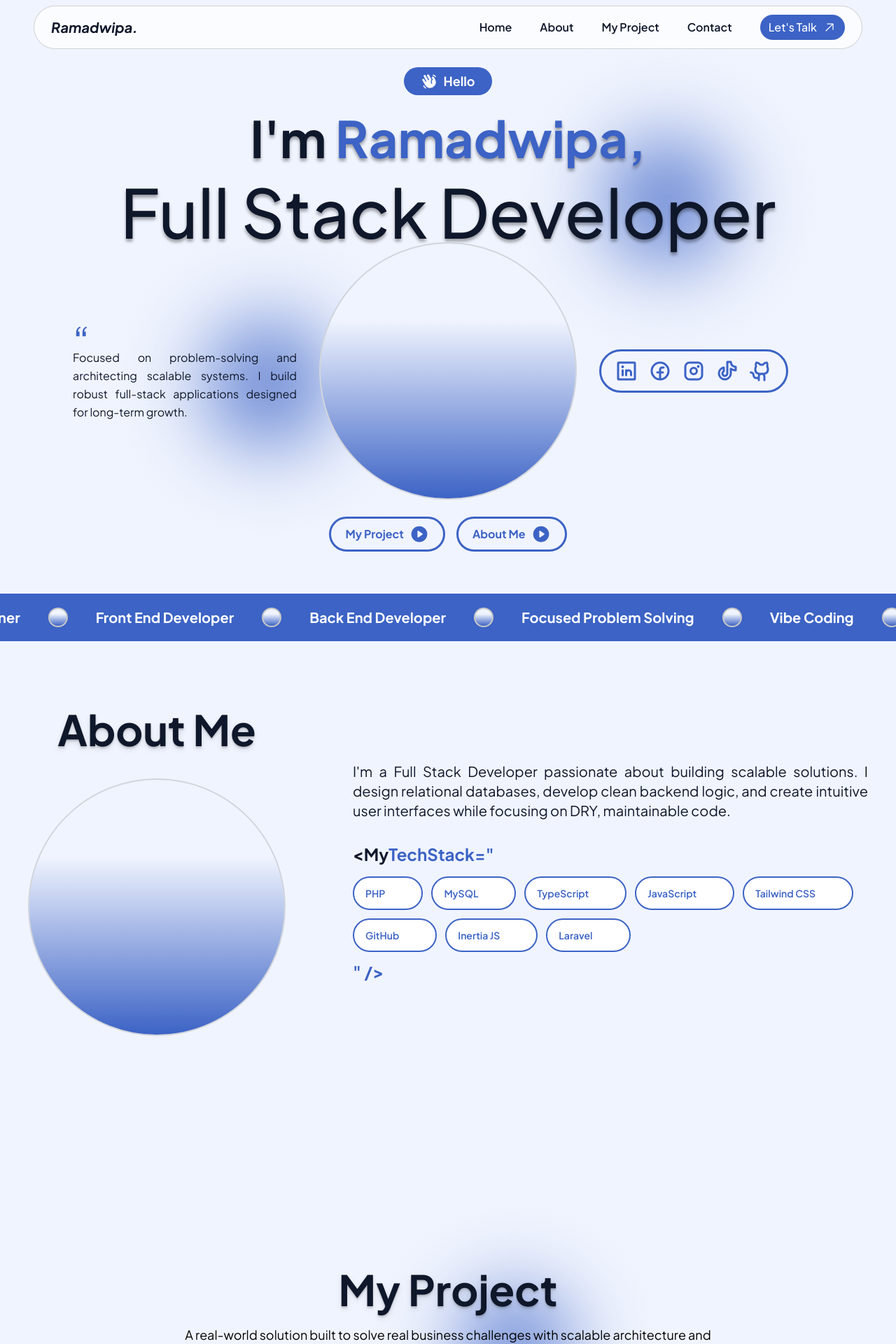
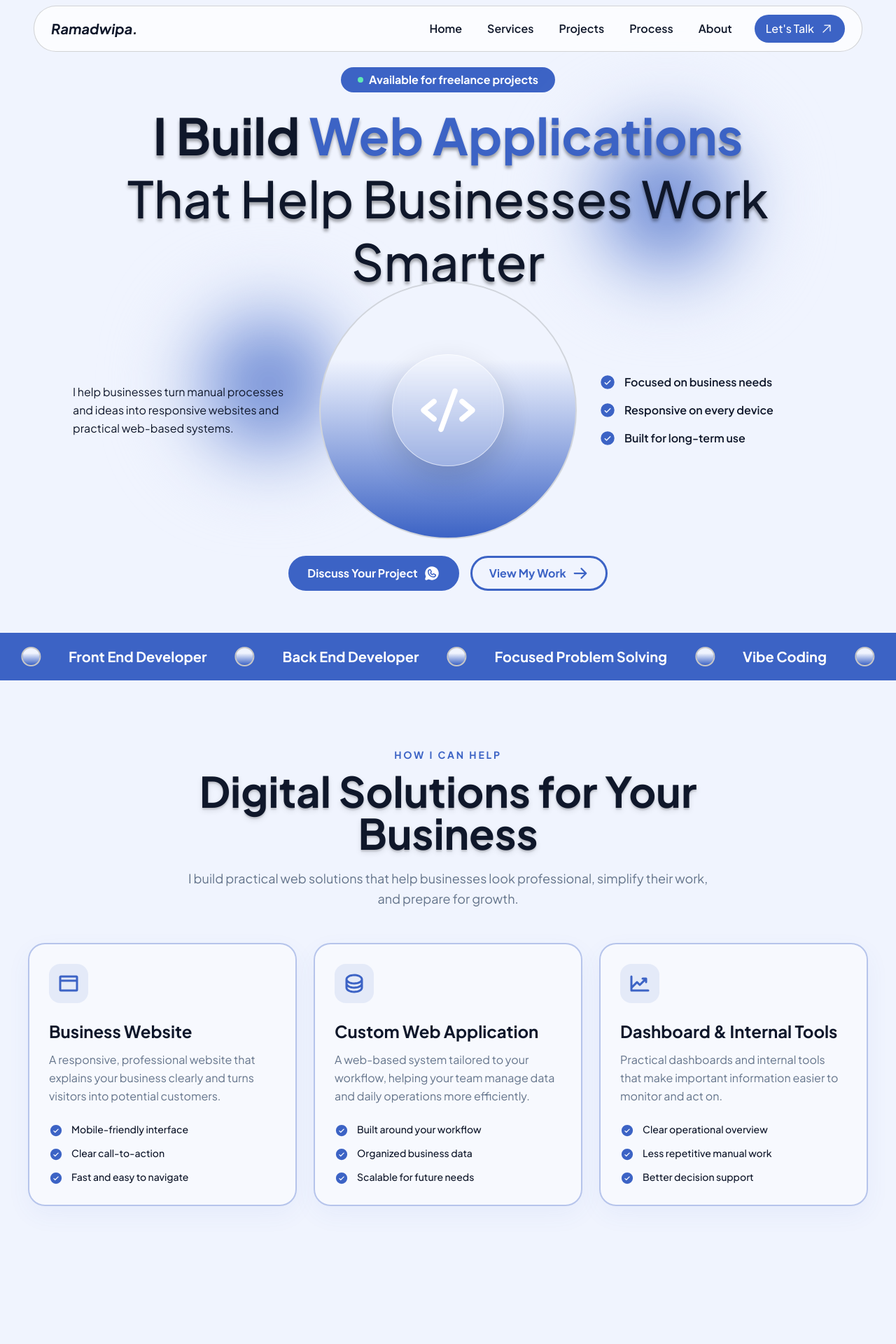
Before and after one commit to DwipaRaharja/ramadwipa-portofolio, a React (Vite) app: page / in a window 1280 px wide. Shown: the top 1920 px of the page at 70% size. Built offline with nearby package versions, Linux system fonts and the light colour scheme; some icons are missing.

Commit message:
feat: add homepage sections including services, contact form, and navigation structure

```diff
--- a/index.html
+++ b/index.html
@@ -6,10 +6,10 @@
     <meta name="viewport" content="width=device-width, initial-scale=1.0" />
     <meta
       name="description"
-      content="Ramadwipa's portfolio — full-stack web development, scalable applications, and practical digital solutions."
+      content="Ramadwipa builds responsive business websites, custom web applications, dashboards, and practical internal tools."
     />
     <meta name="theme-color" content="#f0f4fe" />
-    <title>Ramadwipa — Full Stack Developer</title>
+    <title>Ramadwipa — Web Solutions for Business</title>
   </head>
   <body>
     <div id="root"></div>
--- a/src/components/ui/Navbar.tsx
+++ b/src/components/ui/Navbar.tsx
@@ -69,8 +69,8 @@ const Navbar = () => {
         </motion.div>
 
         {/* Menu Desktop */}
-        <div className="hidden items-center gap-10 md:flex">
-          <ul className="flex items-center gap-10">
+        <div className="hidden items-center gap-8 lg:flex">
+          <ul className="flex items-center gap-7 xl:gap-9">
             {navLinks.map((link) => (
               <li key={link.label}>
                 <MotionLink
@@ -101,7 +101,7 @@ const Navbar = () => {
             to="/#contact"
             whileHover={{ scale: 1.05 }}
             whileTap={{ scale: 0.95 }}
-            className="bg-primary flex cursor-pointer items-center gap-2 rounded-4xl px-3 py-3 text-center font-medium text-white md:py-1.5"
+            className="bg-primary flex cursor-pointer items-center gap-2 rounded-4xl px-4 py-2 text-center font-medium text-white"
           >
             Let's Talk <ArrowUpRight size={20} />
           </MotionLink>
@@ -115,7 +115,7 @@ const Navbar = () => {
           aria-label={
             isMobileMenuOpen ? "Close navigation menu" : "Open navigation menu"
           }
-          className="text-text-main cursor-pointer p-2 md:hidden"
+          className="text-text-main cursor-pointer p-2 lg:hidden"
           onClick={() => setIsMobileMenuOpen(!isMobileMenuOpen)}
         >
           {isMobileMenuOpen ? <X size={28} /> : <List size={28} />}
@@ -130,7 +130,7 @@ const Navbar = () => {
             animate={{ height: "auto", opacity: 1 }}
             exit={{ height: 0, opacity: 0 }}
             transition={{ duration: 0.3, ease: "easeInOut" }}
-            className="overflow-hidden md:hidden"
+            className="overflow-hidden lg:hidden"
           >
             <ul className="mt-4 flex flex-col gap-4 border-t border-neutral-500/30 pt-4 pb-2">
               {navLinks.map((link) => (
--- a/src/data/navigation.ts
+++ b/src/data/navigation.ts
@@ -1,8 +1,9 @@
 const navLinks = [
   { label: "Home", href: "/#home" },
+  { label: "Services", href: "/#services" },
+  { label: "Projects", href: "/#projects" },
+  { label: "Process", href: "/#process" },
   { label: "About", href: "/#about" },
-  { label: "My Project", href: "/#projects" },
-  { label: "Contact", href: "/#contact" },
 ];
 
 export { navLinks };
--- a/src/pages/HomePage.tsx
+++ b/src/pages/HomePage.tsx
@@ -3,17 +3,21 @@ import AboutMe from "../sections/AboutMe";
 import Contact from "../sections/Contact";
 import Hero from "../sections/Hero";
 import MyProject from "../sections/MyProject";
+import Services from "../sections/Services";
+import WorkProcess from "../sections/WorkProcess";
 
 const HomePage = () => {
   useEffect(() => {
-    document.title = "Ramadwipa — Full Stack Developer";
+    document.title = "Ramadwipa — Web Solutions for Business";
   }, []);
 
   return (
     <main>
       <Hero />
+      <Services />
       <AboutMe />
       <MyProject />
+      <WorkProcess />
       <Contact />
     </main>
   );
--- a/src/sections/AboutMe.tsx
+++ b/src/sections/AboutMe.tsx
@@ -68,10 +68,10 @@ const AboutMe = () => {
             }}
             className="text-justify text-xl"
           >
-            I'm a Full Stack Developer passionate about building scalable
-            solutions. I design relational databases, develop clean backend
-            logic, and create intuitive user interfaces while focusing on DRY,
-            maintainable code.
+            I&apos;m a Full Stack Developer who enjoys turning business
+            challenges into clear, reliable web solutions. I work across user
+            interfaces, backend logic, and databases, so each part of the
+            product supports the same practical goal.
           </motion.p>
 
           {/* My tech stack */}
--- a/src/sections/Footer.tsx
+++ b/src/sections/Footer.tsx
@@ -14,10 +14,11 @@ const Footer = () => {
             <span className="text-3xl">Ramadwipa.</span>
           </Link>
           <p className="mt-2 text-xl font-medium sm:text-2xl">
-            Full Stack Developer
+            Web Solutions for Business
           </p>
           <p className="mt-3 max-w-sm text-base leading-relaxed text-white/80 sm:text-lg">
-            Building digital solutions for modern businesses.
+            Responsive websites and practical web applications built around real
+            business needs.
           </p>
         </div>
 
--- a/src/sections/Hero.tsx
+++ b/src/sections/Hero.tsx
@@ -1,8 +1,15 @@
 import { motion } from "motion/react";
-import { HandWavingIcon, PlayCircleIcon } from "@phosphor-icons/react";
+import {
+  ArrowRightIcon,
+  CheckCircleIcon,
+  CodeIcon,
+  WhatsappLogoIcon,
+} from "@phosphor-icons/react";
 import DecorativeGlow from "../components/ui/DecorativeGlow";
-import SocialLinks from "../components/ui/SocialLinks";
 import SkillItems from "../components/ui/SkillItems";
+
+const whatsappUrl =
+  "https://wa.me/62877767444538?text=Hi%20Ramadwipa%2C%20I%27d%20like%20to%20discuss%20a%20web%20project%20for%20my%20business.";
 
 const Hero = () => {
   return (
@@ -66,9 +73,9 @@ const Hero = () => {
             }}
             className="bg-primary w-fit rounded-full px-5 py-1.5 sm:px-6"
           >
-            <span className="flex items-center justify-center gap-2 text-base font-bold text-white sm:text-lg">
-              <HandWavingIcon width={24} height={24} weight="fill" />
-              Hello
+            <span className="flex items-center justify-center gap-2 text-sm font-bold text-white sm:text-base">
+              <span className="size-2 rounded-full bg-emerald-300" />
+              Available for freelance projects
             </span>
           </motion.div>
           <div className="relative z-10 mt-3 text-center sm:mt-4">
@@ -89,8 +96,8 @@ const Hero = () => {
               }}
               className="lg:text-shadow-heading text-3xl leading-tight font-bold text-shadow-lg sm:text-4xl md:text-5xl lg:text-7xl"
             >
-              I'm <span className="text-primary">Ramadwipa,</span>
-              <br />
+              I Build <span className="text-primary">Web Applications</span>
+              <br className="hidden sm:block" />{" "}
               <motion.span
                 initial={{
                   opacity: 0,
@@ -103,9 +110,9 @@ const Hero = () => {
                   ease: "easeOut",
                   delay: 0.6,
                 }}
-                className="text-4xl leading-tight font-medium sm:text-5xl md:text-6xl lg:text-8xl"
+                className="text-3xl leading-tight font-medium sm:text-4xl md:text-5xl lg:text-7xl"
               >
-                Full Stack Developer
+                That Help Businesses Work Smarter
               </motion.span>
             </motion.h1>
           </div>
@@ -130,13 +137,9 @@ const Hero = () => {
               }}
               className="order-2 w-full max-w-sm text-center lg:order-1 lg:max-w-xs lg:justify-self-end lg:text-left"
             >
-              <span className="text-primary block h-10 text-5xl leading-none sm:text-6xl">
-                &ldquo;
-              </span>
-              <p className="text-text-main text-justify leading-relaxed">
-                Focused on problem-solving and architecting scalable systems. I
-                build robust full-stack applications designed for long-term
-                growth.
+              <p className="text-text-main text-center leading-relaxed lg:text-left">
+                I help businesses turn manual processes and ideas into
+                responsive websites and practical web-based systems.
               </p>
             </motion.div>
 
@@ -156,8 +159,12 @@ const Hero = () => {
                 damping: 20,
                 delay: 0.65,
               }}
-              className="order-1 size-[clamp(14rem,65vw,20rem)] overflow-hidden rounded-full border-2 border-gray-300 bg-[linear-gradient(180deg,#F0F4FE_30%,#3C63C5_100%)] lg:order-2 lg:size-92"
-            />
+              className="order-1 flex size-[clamp(14rem,65vw,20rem)] items-center justify-center overflow-hidden rounded-full border-2 border-gray-300 bg-[linear-gradient(180deg,#F0F4FE_30%,#3C63C5_100%)] lg:order-2 lg:size-92"
+            >
+              <div className="flex size-32 items-center justify-center rounded-full border border-white/60 bg-white/20 text-white shadow-[0_15px_40px_rgba(15,23,42,0.16)] backdrop-blur-sm sm:size-40">
+                <CodeIcon className="size-16 sm:size-20" weight="bold" />
+              </div>
+            </motion.div>
 
             {/* third content (social media)*/}
             <motion.div
@@ -175,15 +182,31 @@ const Hero = () => {
                 damping: 20,
                 delay: 0.8,
               }}
-              className="order-3 max-w-full justify-self-center lg:justify-self-start"
+              className="order-3 max-w-sm justify-self-center lg:justify-self-start"
             >
-              <SocialLinks className="bg-white/12" />
+              <ul className="space-y-4 text-sm font-semibold sm:text-base">
+                {[
+                  "Focused on business needs",
+                  "Responsive on every device",
+                  "Built for long-term use",
+                ].map((item) => (
+                  <li key={item} className="flex items-center gap-3">
+                    <CheckCircleIcon
+                      className="text-primary size-6 shrink-0"
+                      weight="fill"
+                    />
+                    {item}
+                  </li>
+                ))}
+              </ul>
             </motion.div>
           </div>
 
           <div className="mt-8 flex flex-wrap items-center justify-center gap-3 sm:gap-4 lg:mt-6">
             <motion.a
-              href="#projects"
+              href={whatsappUrl}
+              target="_blank"
+              rel="noreferrer"
               initial={{
                 opacity: 0,
                 scale: 0.85,
@@ -209,13 +232,13 @@ const Hero = () => {
                 damping: 20,
                 delay: 0.9,
               }}
-              className="border-primary text-primary hover:bg-primary flex w-fit cursor-pointer items-center gap-2 rounded-full border-3 px-4 py-2 text-sm font-bold transition-colors duration-300 hover:text-white sm:px-5 sm:text-base"
+              className="bg-primary hover:bg-primary/90 border-primary flex w-fit cursor-pointer items-center gap-2 rounded-full border-3 px-5 py-2.5 text-sm font-bold text-white transition-colors duration-300 sm:px-6 sm:text-base"
             >
-              My Project
-              <PlayCircleIcon className="size-7" weight="fill" />
+              Discuss Your Project
+              <WhatsappLogoIcon className="size-6" weight="fill" />
             </motion.a>
             <motion.a
-              href="#about"
+              href="#projects"
               initial={{
                 opacity: 0,
                 scale: 0.85,
@@ -241,10 +264,10 @@ const Hero = () => {
                 damping: 20,
                 delay: 1,
               }}
-              className="border-primary text-primary hover:bg-primary flex w-fit cursor-pointer items-center gap-2 rounded-full border-3 px-4 py-2 text-sm font-bold transition-colors duration-300 hover:text-white sm:px-5 sm:text-base"
+              className="border-primary text-primary hover:bg-primary flex w-fit cursor-pointer items-center gap-2 rounded-full border-3 px-5 py-2.5 text-sm font-bold transition-colors duration-300 hover:text-white sm:px-6 sm:text-base"
             >
-              About Me
-              <PlayCircleIcon className="size-7" weight="fill" />
+              View My Work
+              <ArrowRightIcon className="size-6" weight="bold" />
             </motion.a>
           </div>
         </motion.div>
--- a/src/sections/MyProject.tsx
+++ b/src/sections/MyProject.tsx
@@ -75,7 +75,7 @@ const MyProject = () => {
             }}
             className="text-3xl font-bold text-shadow-lg sm:text-4xl md:text-5xl lg:text-6xl"
           >
-            My Project
+            Featured Client Project
           </motion.h2>
           <motion.p
             initial={{ opacity: 0, y: 20 }}
@@ -89,8 +89,8 @@ const MyProject = () => {
             }}
             className="text-sm leading-relaxed text-black sm:text-base lg:text-lg"
           >
-            A real-world solution built to solve real business challenges with
-            scalable architecture and clean development practices.
+            See how a business challenge was turned into a practical system that
+            supports daily operations.
           </motion.p>
         </motion.div>
 
--- /dev/null
+++ b/src/sections/Services.tsx
@@ -0,0 +1,123 @@
+import {
+  BrowserIcon,
+  ChartLineUpIcon,
+  CheckCircleIcon,
+  DatabaseIcon,
+} from "@phosphor-icons/react";
+import { motion } from "motion/react";
+
+const services = [
+  {
+    title: "Business Website",
+    description:
+      "A responsive, professional website that explains your business clearly and turns visitors into potential customers.",
+    icon: BrowserIcon,
+    benefits: [
+      "Mobile-friendly interface",
+      "Clear call-to-action",
+      "Fast and easy to navigate",
+    ],
+  },
+  {
+    title: "Custom Web Application",
+    description:
+      "A web-based system tailored to your workflow, helping your team manage data and daily operations more efficiently.",
+    icon: DatabaseIcon,
+    benefits: [
+      "Built around your workflow",
+      "Organized business data",
+      "Scalable for future needs",
+    ],
+  },
+  {
+    title: "Dashboard & Internal Tools",
+    description:
+      "Practical dashboards and internal tools that make important information easier to monitor and act on.",
+    icon: ChartLineUpIcon,
+    benefits: [
+      "Clear operational overview",
+      "Less repetitive manual work",
+      "Better decision support",
+    ],
+  },
+];
+
+const Services = () => {
+  return (
+    <section
+      id="services"
+      className="relative scroll-mt-24 px-4 py-24 sm:px-6 lg:px-10"
+    >
+      <div className="mx-auto w-full max-w-7xl">
+        <motion.div
+          initial={{ opacity: 0, y: 24 }}
+          whileInView={{ opacity: 1, y: 0 }}
+          viewport={{ once: true, amount: 0.5 }}
+          transition={{ type: "spring", stiffness: 160, damping: 22 }}
+          className="mx-auto max-w-3xl text-center"
+        >
+          <p className="text-primary text-sm font-bold tracking-[0.2em] uppercase">
+            How I Can Help
+          </p>
+          <h2 className="mt-3 text-3xl font-bold text-shadow-lg sm:text-4xl md:text-5xl lg:text-6xl">
+            Digital Solutions for Your Business
+          </h2>
+          <p className="text-text-muted mt-5 leading-relaxed sm:text-lg">
+            I build practical web solutions that help businesses look
+            professional, simplify their work, and prepare for growth.
+          </p>
+        </motion.div>
+
+        <motion.div
+          initial="hidden"
+          whileInView="visible"
+          viewport={{ once: true, amount: 0.15 }}
+          variants={{
+            hidden: {},
+            visible: { transition: { staggerChildren: 0.12 } },
+          }}
+          className="mt-12 grid gap-6 md:grid-cols-3"
+        >
+          {services.map((service) => (
+            <motion.article
+              key={service.title}
+              variants={{
+                hidden: { opacity: 0, y: 32 },
+                visible: { opacity: 1, y: 0 },
+              }}
+              transition={{ type: "spring", stiffness: 150, damping: 22 }}
+              whileHover={{ y: -6 }}
+              className="border-primary/35 group hover:border-primary rounded-3xl border-2 bg-white/45 p-6 shadow-[0_12px_35px_rgba(60,99,197,0.06)] transition-colors sm:p-7"
+            >
+              <div className="bg-primary/10 text-primary group-hover:bg-primary flex size-14 items-center justify-center rounded-2xl transition-colors group-hover:text-white">
+                <service.icon className="size-8" weight="bold" />
+              </div>
+              <h3 className="mt-6 text-xl font-bold sm:text-2xl">
+                {service.title}
+              </h3>
+              <p className="text-text-muted mt-3 leading-relaxed">
+                {service.description}
+              </p>
+              <ul className="mt-6 space-y-3">
+                {service.benefits.map((benefit) => (
+                  <li
+                    key={benefit}
+                    className="flex items-start gap-3 text-sm font-medium"
+                  >
+                    <CheckCircleIcon
+                      className="text-primary mt-0.5 size-5 shrink-0"
+                      weight="fill"
+                    />
+                    {benefit}
+                  </li>
+                ))}
+              </ul>
+            </motion.article>
+          ))}
+        </motion.div>
+      </div>
+    </section>
+  );
+};
+
+export default Services;
--- /dev/null
+++ b/src/sections/WorkProcess.tsx
@@ -0,0 +1,107 @@
+import {
+  CodeIcon,
+  LightbulbIcon,
+  PencilRulerIcon,
+  RocketLaunchIcon,
+} from "@phosphor-icons/react";
+import { motion } from "motion/react";
+
+const steps = [
+  {
+    number: "01",
+    title: "Discover",
+    description:
+      "We discuss your business, current challenges, users, and the result you want to achieve.",
+    icon: LightbulbIcon,
+  },
+  {
+    number: "02",
+    title: "Plan",
+    description:
+      "I turn the requirements into a clear solution, scope, and development direction.",
+    icon: PencilRulerIcon,
+  },
+  {
+    number: "03",
+    title: "Build",
+    description:
+      "I develop the solution and keep the progress understandable throughout the project.",
+    icon: CodeIcon,
+  },
+  {
+    number: "04",
+    title: "Deliver",
+    description:
+      "The finished product is reviewed, refined, and prepared for real-world use.",
+    icon: RocketLaunchIcon,
+  },
+];
+
+const WorkProcess = () => {
+  return (
+    <section
+      id="process"
+      className="bg-primary relative scroll-mt-24 overflow-hidden px-4 py-24 text-white sm:px-6 lg:px-10"
+    >
+      <div className="absolute -top-24 -right-24 size-72 rounded-full bg-white/10 blur-2xl" />
+      <div className="absolute -bottom-28 -left-24 size-72 rounded-full bg-white/10 blur-2xl" />
+
+      <div className="relative mx-auto w-full max-w-7xl">
+        <motion.div
+          initial={{ opacity: 0, y: 24 }}
+          whileInView={{ opacity: 1, y: 0 }}
+          viewport={{ once: true, amount: 0.5 }}
+          transition={{ type: "spring", stiffness: 160, damping: 22 }}
+          className="max-w-3xl"
+        >
+          <p className="text-sm font-bold tracking-[0.2em] text-white/70 uppercase">
+            Work Process
+          </p>
+          <h2 className="mt-3 text-3xl font-bold sm:text-4xl md:text-5xl lg:text-6xl">
+            A Clear Process From Idea to Launch
+          </h2>
+          <p className="mt-5 max-w-2xl leading-relaxed text-white/75 sm:text-lg">
+            You always know what is being built, why it matters, and what comes
+            next.
+          </p>
+        </motion.div>
+
+        <motion.ol
+          initial="hidden"
+          whileInView="visible"
+          viewport={{ once: true, amount: 0.15 }}
+          variants={{
+            hidden: {},
+            visible: { transition: { staggerChildren: 0.12 } },
+          }}
+          className="mt-12 grid gap-5 sm:grid-cols-2 lg:grid-cols-4"
+        >
+          {steps.map((step) => (
+            <motion.li
+              key={step.number}
+              variants={{
+                hidden: { opacity: 0, y: 30 },
+                visible: { opacity: 1, y: 0 },
+              }}
+              transition={{ type: "spring", stiffness: 150, damping: 22 }}
+              className="rounded-3xl border border-white/20 bg-white/10 p-6 backdrop-blur-sm"
+            >
+              <div className="flex items-center justify-between">
+                <step.icon className="size-9" weight="bold" />
+                <span className="text-3xl font-bold text-white/25">
+                  {step.number}
+                </span>
+              </div>
+              <h3 className="mt-8 text-xl font-bold">{step.title}</h3>
+              <p className="mt-3 text-sm leading-relaxed text-white/75">
+                {step.description}
+              </p>
+            </motion.li>
+          ))}
+        </motion.ol>
+      </div>
+    </section>
+  );
+};
+
+export default WorkProcess;
```
Also changed, not shown: src/sections/Contact.tsx (+20 -15 lines).
